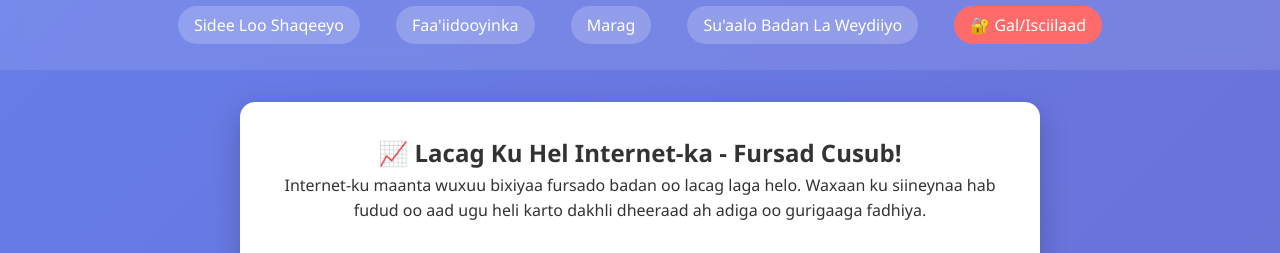
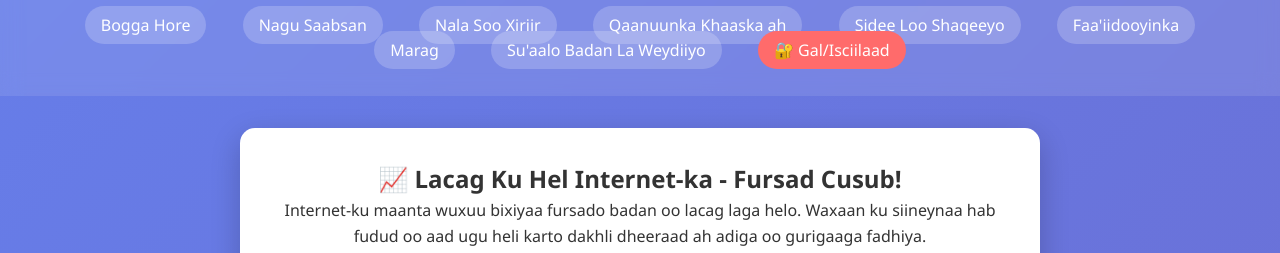
Before and after one commit to fadalstore/Bld, a plain HTML site: page index.html in a window 1280 px wide. Shown: the part 151-404 px from the top of the page. Drawn offline with Linux system fonts and the light colour scheme.

Commit message:
Update index.html

```diff
--- a/index.html
+++ b/index.html
@@ -19,6 +19,10 @@
       <h1>💰 Lacag ka Hel Su'aalaha! 💰</h1>
       <p class="subtitle">Fursad dahab ah - Ku jawaab su'aalaha oo lacag ka hel!</p>
  <nav>
+  <a href="index.html">Bogga Hore</a>
+  <a href="about.html">Nagu Saabsan</a>
+  <a href="contact.html">Nala Soo Xiriir</a>
+  <a href="privacy.html">Qaanuunka Khaaska ah</a>
   <a href="#how-it-works">Sidee Loo Shaqeeyo</a>
   <a href="#benefits">Faa'iidooyinka</a>
   <a href="#testimonials">Marag</a>
```
Lines whose indentation alone changed are shown as unchanged.
